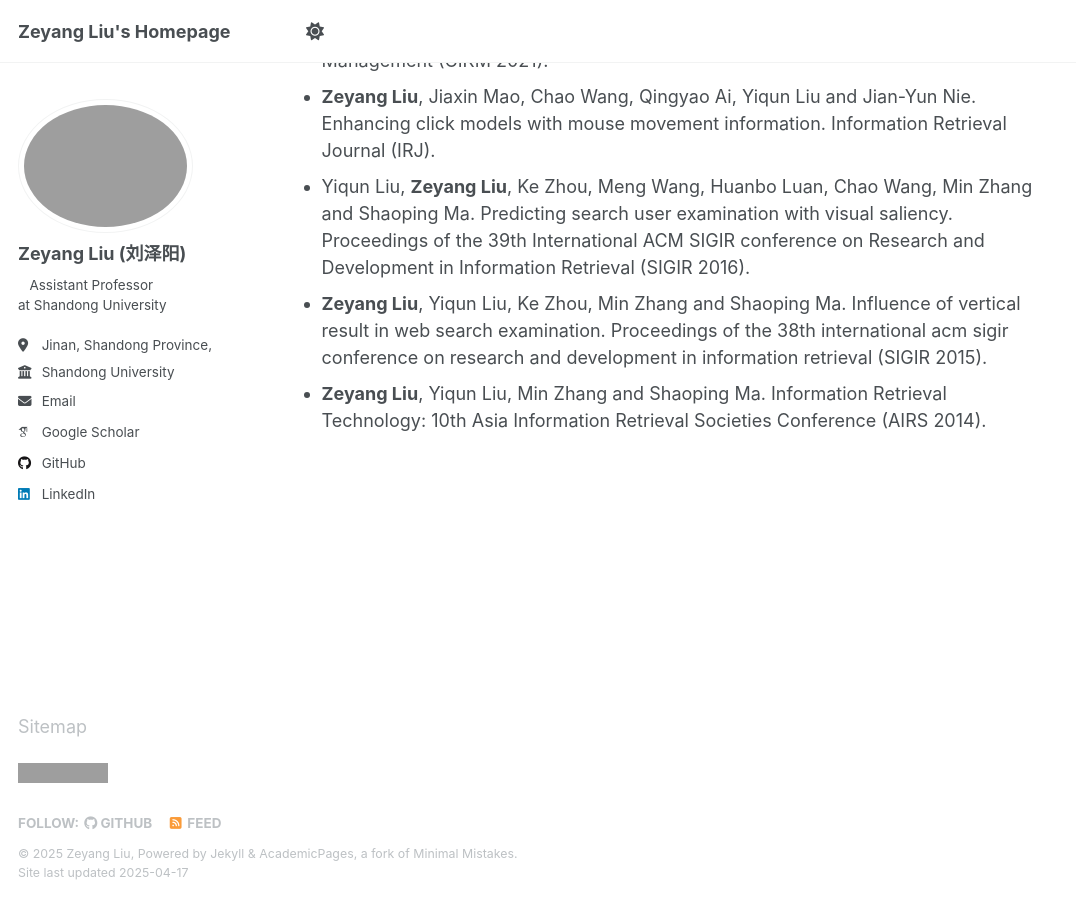
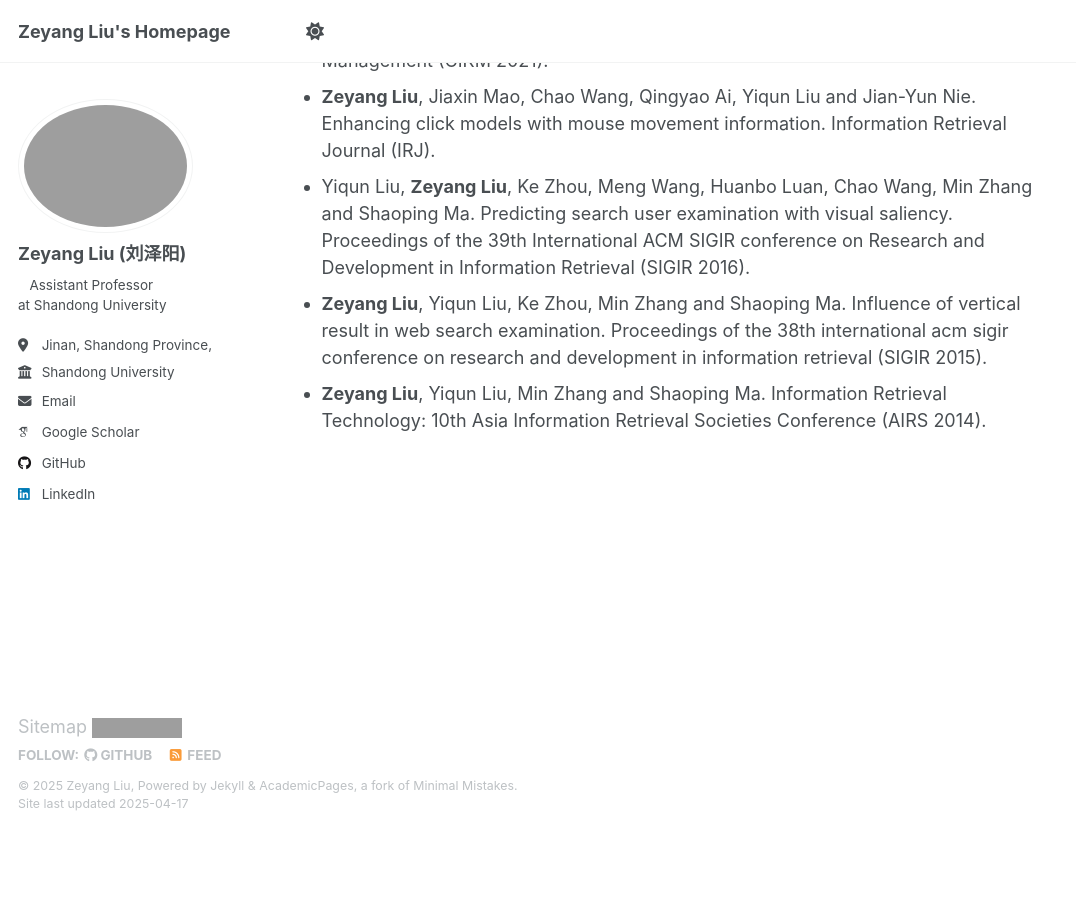
Before and after one commit to zy-liu/zy-liu.github.io, a Jekyll site: the page built from _pages/about.md, in a window 1280 px wide and 900 px high, scrolled down 1330 px. Shown: the whole window, without its empty margins (0-1076 px from the left). Built offline with Jekyll 4.4.1, drawn with Linux system fonts in a browser that asks for light colours; some web fonts are replaced; after the commit the page ends 2162 px from its top, so only the background shows below that; grey boxes are pictures that could not be loaded.

Commit message:
Update custom.html

```diff
--- a/_includes/footer/custom.html
+++ b/_includes/footer/custom.html
@@ -1,4 +1,4 @@
 <!-- start custom footer snippets -->
 <a href="/about/">Sitemap</a>
-<p><img src="https://komarev.com/ghpvc/?username=zy-liu&color=lightgrey&abbreviated=true&label=views" /></p>
+<img src="https://komarev.com/ghpvc/?username=zy-liu&color=lightgrey&abbreviated=true&label=views" />
 <!-- end custom footer snippets -->
```
